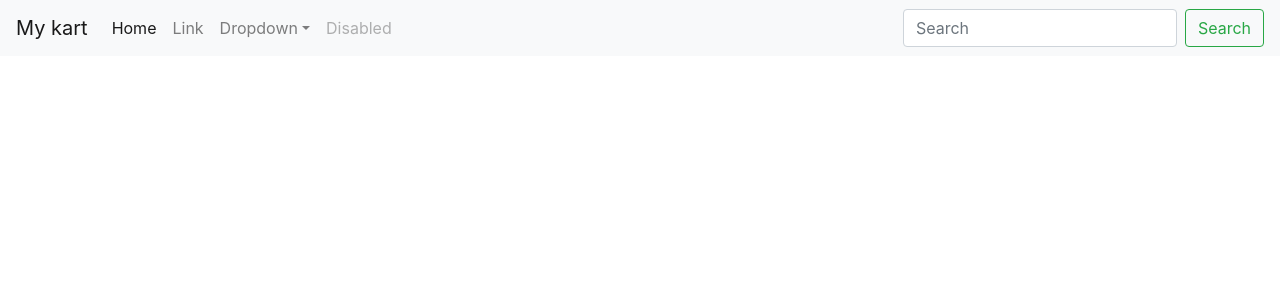
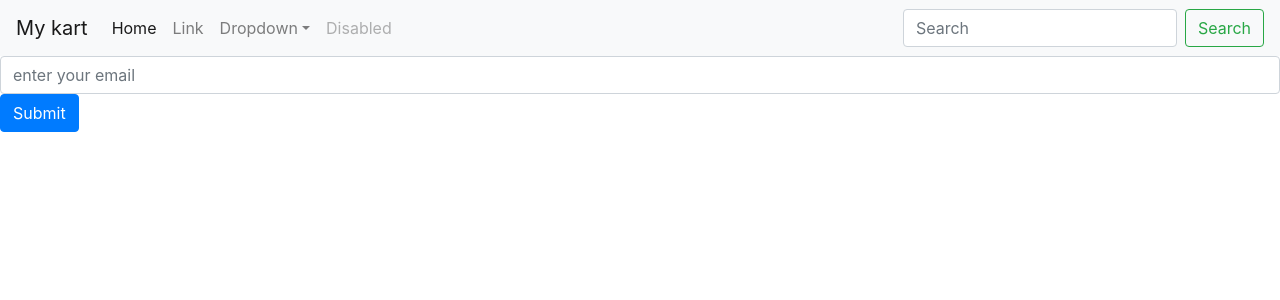
Before and after one commit to manit92/reactDemo, a React (Create React App) app: page /forgot in a window 1280 px wide. Shown: the top 300 px of the page. Built offline with nearby package versions, Linux system fonts and the light colour scheme.

Commit message:
For forgot password screen

```diff
--- /dev/null
+++ b/src/Forgot.js
@@ -0,0 +1,25 @@
+import React from "react"
+import axios from "axios"
+
+class ForgotPassword extends React.Component{
+
+    constructor() {
+        super()
+
+    }
+
+
+    render(){
+
+            return(
+                <div>
+                    <input className="form-control" placeholder="enter your email"></input>
+                    <button className="btn btn-primary">Submit</button>
+                </div>
+            )
+
+
+    }
+}
+
+export default ForgotPassword
--- a/src/Root.js
+++ b/src/Root.js
@@ -4,6 +4,7 @@ import Login from "./login"
 import Navbar from "./navbar"
 import Signup from "./Signup"
 import HomeScreen from "./app1"
+import Forgot from "./Forgot"
 
 
 
@@ -21,6 +22,7 @@ class Root extends React.Component{
                 <Route exact path="/" component={HomeScreen} />
                 <Route exact path="/login" component={Login} />
                 <Route exact path="/signup" component={Signup} />
+                <Route exact path="/forgot" component={Forgot} />
             </Router>
         )
     }
--- a/src/login.js
+++ b/src/login.js
@@ -1,5 +1,6 @@
 import React from "react"
 import axios from "axios"
+import {Link} from "react-router-dom"
 
 class Login extends React.Component{
 
@@ -50,6 +51,7 @@ class Login extends React.Component{
                     <input type="password" onChange={this.updateValueP} id="password" placeholder="***"></input>
                     {this.state.admin.password}
                     <button className="btn btn-outline-success my-2 my-sm-0" onClick={this.login}> login</button>
+                    <Link to="/forgot"> <button class="btn btn-outline-success my-2 my-sm-0" >Forgot password</button></Link>
                 </div>
             )
 
```
